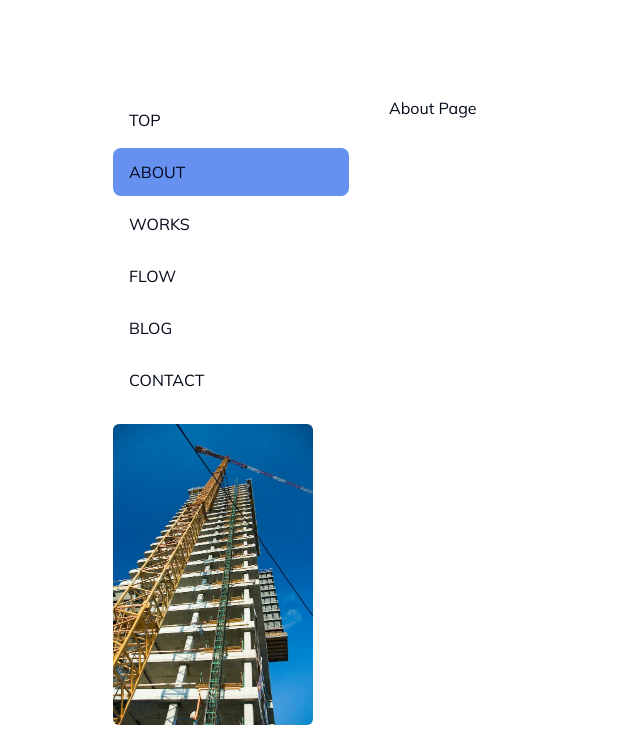
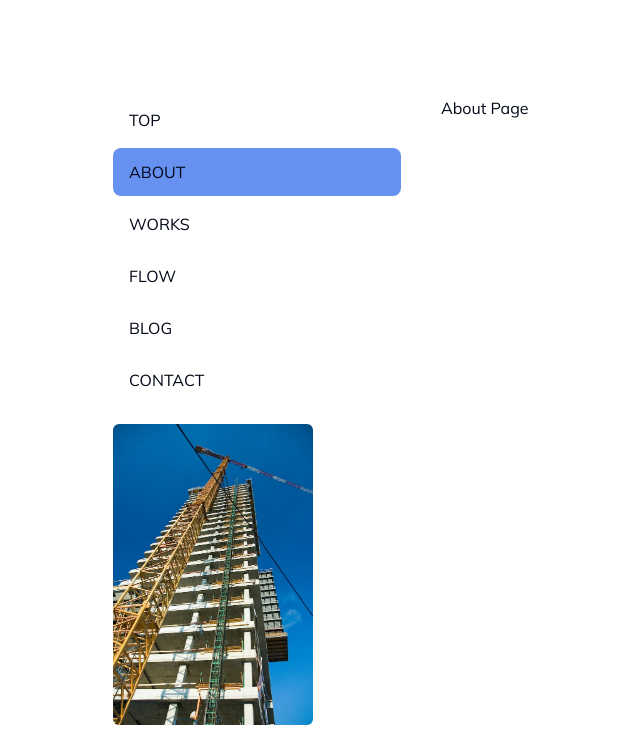
Before and after one commit to H-ymt/construction-company-website, a Next.js app: page /about in a window 1280 px wide. Shown: the top 749 px of the page, without its empty margins (55-695 px from the left). Built offline with nearby package versions, Linux system fonts and the light colour scheme.

Commit message:
feat(layout): Change from grid to flex

```diff
--- a/app/_components/SideMenu.tsx
+++ b/app/_components/SideMenu.tsx
@@ -11,7 +11,7 @@ export default function SideMenu() {
   const pathname = usePathname()
 
   return (
-    <aside className="col-start-1 col-end-4 row-start-1 row-end-auto max-md:hidden">
+    <aside className="w-full max-w-72 max-lg:hidden">
       <ul className="flex flex-col gap-1 pb-5">
         {globalNavMenu.map((menu) => (
           <li key={menu.label}>
--- a/app/_layouts/BaseLayout.tsx
+++ b/app/_layouts/BaseLayout.tsx
@@ -3,9 +3,5 @@ interface BaseLayoutProps {
 }
 
 export default function BaseLayout({ children }: BaseLayoutProps) {
-  return (
-    <div className="mx-auto max-w-[1000px] grid-cols-12 px-7 py-4 md:grid">
-      {children}
-    </div>
-  )
+  return <div className="mx-auto max-w-[1000px] px-7 py-4 md:flex">{children}</div>
 }
```
